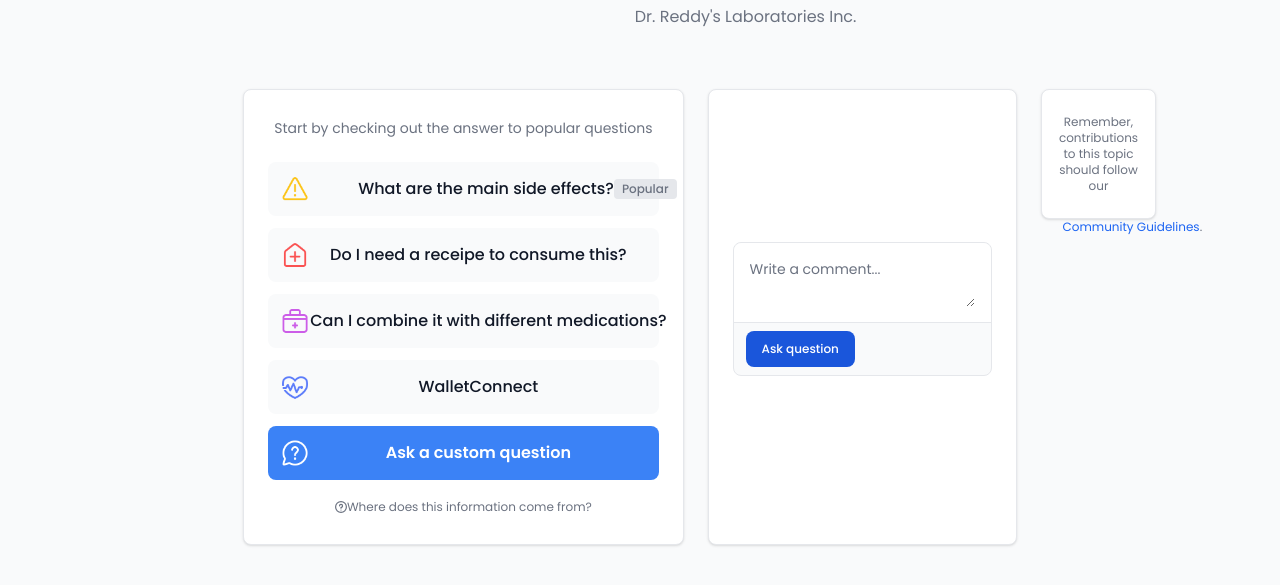
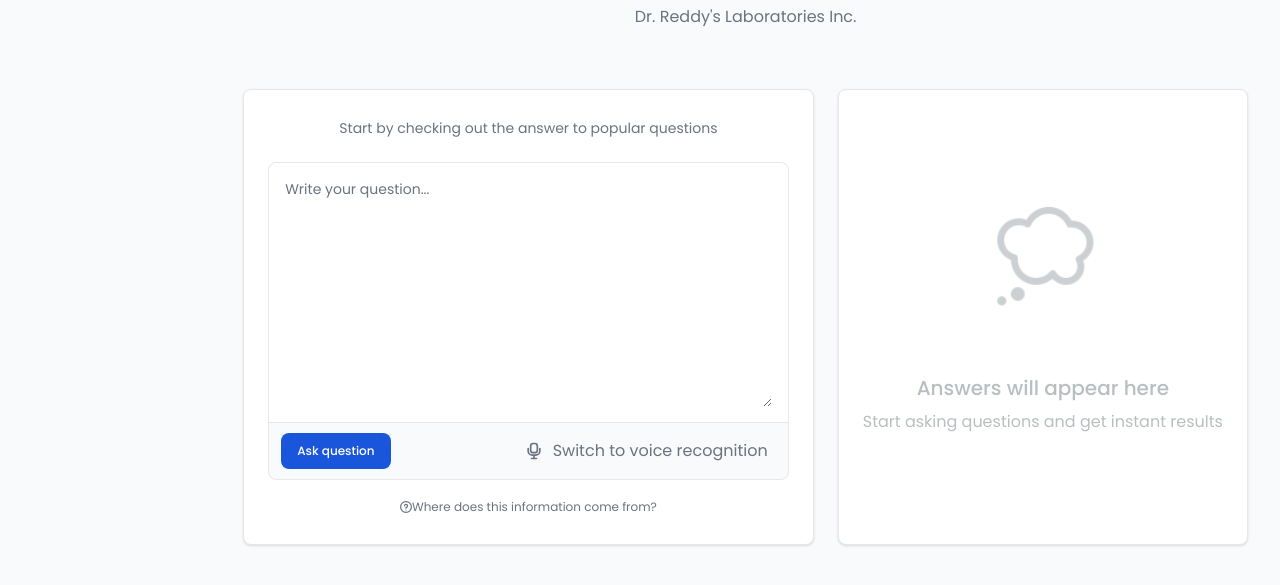
Before and after one commit to PhotonChaos/HackTheNorth2024, a plain HTML site: page Web/main.html in a window 1280 px wide. Shown: the part 85-670 px from the top of the page. Drawn offline with nearby package versions, Linux system fonts and the light colour scheme.

Commit message:
Text writing

```diff
--- a/Web/main.html
+++ b/Web/main.html
@@ -543,10 +543,35 @@
 
     <div id="example_questions" style="display: flex;justify-content: center;">
 
-      <div style="width:70%;" class="w-full p-4 bg-white border border-gray-200 rounded-lg shadow sm:p-6 dark:bg-gray-800 dark:border-gray-700">
+      <div style="display:block;width:70%;" class="w-full p-4 bg-white border border-gray-200 rounded-lg shadow sm:p-6 dark:bg-gray-800 dark:border-gray-700">
 
         <p class="mt-1 text-sm font-normal text-gray-500 dark:text-gray-400">Start by checking out the answer to popular questions</p>
-        <ul class="mt-6 my-4 space-y-3">
+
+        <form style="width: 100%;margin-top: 1.5rem;">
+          <div class="w-full mb-4 border border-gray-200 rounded-lg bg-gray-50 dark:bg-gray-700 dark:border-gray-600">
+              <div class="px-4 py-2 bg-white rounded-t-lg dark:bg-gray-800">
+                  <label for="comment_area" class="sr-only">Your question</label>
+                  <textarea id="comment_area" rows="11" class="w-full px-0 text-sm text-gray-900 bg-white border-0 dark:bg-gray-800 focus:ring-0 dark:text-white dark:placeholder-gray-400" placeholder="Write your question..." required ></textarea>
+              </div>
+              <div class="flex items-center justify-between px-3 py-2 border-t dark:border-gray-600">
+                  <button onclick="ask_question_from_text();" type="submit" class="inline-flex items-center py-2.5 px-4 text-xs font-medium text-center text-white bg-blue-700 rounded-lg focus:ring-4 focus:ring-blue-200 dark:focus:ring-blue-900 hover:bg-blue-800">
+                      Ask question
+                  </button>
+                  <div class="flex ps-0 space-x-1 rtl:space-x-reverse sm:ps-2">
+                    <button onclick="switch_voice_recognition();" type="button" class="inline-flex justify-center items-center p-2 text-gray-500 rounded cursor-pointer hover:text-gray-900 hover:bg-gray-100 dark:text-gray-400 dark:hover:text-white dark:hover:bg-gray-600">
+
+                         <svg class="w-5 h-5 text-gray-500 rounded cursor-pointer hover:text-gray-900 hover:bg-gray-100 dark:text-gray-400 dark:hover:text-white dark:hover:bg-gray-600" aria-hidden="true" xmlns="http://www.w3.org/2000/svg" width="24" height="24" fill="none" viewBox="0 0 24 24">
+                          <path stroke="currentColor" stroke-linecap="round" stroke-linejoin="round" stroke-width="2" d="M19 9v3a5.006 5.006 0 0 1-5 5h-4a5.006 5.006 0 0 1-5-5V9m7 9v3m-3 0h6M11 3h2a3 3 0 0 1 3 3v5a3 3 0 0 1-3 3h-2a3 3 0 0 1-3-3V6a3 3 0 0 1 3-3Z"/>
+                        </svg>
+
+                        <span>&nbsp;&nbsp;Switch to voice recognition</span>
+                    </button>
+                </div>
+              </div>
+          </div>
+        </form>
+
+        <ul style="display: none;" class="mt-6 my-4 space-y-3">
         <li>
         <a href="#" class="flex items-center p-3 text-base font-bold text-gray-900 rounded-lg bg-gray-50 hover:bg-gray-100 group hover:shadow dark:bg-gray-600 dark:hover:bg-gray-500 dark:text-white">
         <img src="./img/warning.png" style="height: 30px;width: 30px;">
@@ -586,7 +611,7 @@
         </svg>
         Where does this information come from?</a>
         </div>
-        </div>
+      </div>
 
 
     <a href="#" style="margin-left: 1.5rem;width: 50%;display: flex;align-items: center;justify-content: center;flex-direction: column;" class="block p-6 bg-white border border-gray-200 rounded-lg shadow hover:bg-gray-100 dark:bg-gray-800 dark:border-gray-700 dark:hover:bg-gray-700">
@@ -616,8 +641,8 @@
 
       </div>
 
-      <div id="placeholder_section" style="display: none;">
-      <img src="./img/bubble.png" style="height: 110px;width: 110px;">
+      <div id="placeholder_section" style="display: block;">
+      <img src="./img/bubble.png" style="display:block;margin-left:auto;margin-right:auto;height: 110px;width: 110px;">
       <p style="color: #b9bfc1;font-weight: 500;margin-top:4rem;" class="mb-2 text-lg text-gray-500 md:text-xl dark:text-gray-400">Answers will appear here</p>
       <p style="color: #b9bfc1;" class="text-gray-500 dark:text-gray-400">Start asking questions and get instant results</p>
       </div>
@@ -652,30 +677,9 @@
         </button>
       </div>
 
-
-<form style="width: 100%;">
-  <div class="w-full mb-4 border border-gray-200 rounded-lg bg-gray-50 dark:bg-gray-700 dark:border-gray-600">
-      <div class="px-4 py-2 bg-white rounded-t-lg dark:bg-gray-800">
-          <label for="comment" class="sr-only">Your question</label>
-          <textarea id="comment" rows="2" class="w-full px-0 text-sm text-gray-900 bg-white border-0 dark:bg-gray-800 focus:ring-0 dark:text-white dark:placeholder-gray-400" placeholder="Write a comment..." required ></textarea>
-      </div>
-      <div class="flex items-center justify-between px-3 py-2 border-t dark:border-gray-600">
-          <button type="submit" class="inline-flex items-center py-2.5 px-4 text-xs font-medium text-center text-white bg-blue-700 rounded-lg focus:ring-4 focus:ring-blue-200 dark:focus:ring-blue-900 hover:bg-blue-800">
-              Ask question
-          </button>
-
-      </div>
-  </div>
-</form>
-<p class="ms-auto text-xs text-gray-500 dark:text-gray-400">Remember, contributions to this topic should follow our <a href="#" class="text-blue-600 dark:text-blue-500 hover:underline">Community Guidelines</a>.</p>
-
-
     </a>
 
-
-
     </div>
-
 
     <!-- Show after a response has been generated -->
     <div id="response_options_dial" style="display: none;" data-dial-init class="fixed end-6 bottom-6 group">
--- a/Web/script.js
+++ b/Web/script.js
@@ -112,3 +112,21 @@ function start_speech_recognition() {
 
 
 }
+
+
+
+
+// Ask question from text
+function ask_question_from_text() {
+
+    var text = document.getElementById("comment_area").innerHTML;
+
+}
+
+
+// Switch to speech recognition
+function switch_voice_recognition() {
+
+    alert("Hello world!");
+
+}
```
